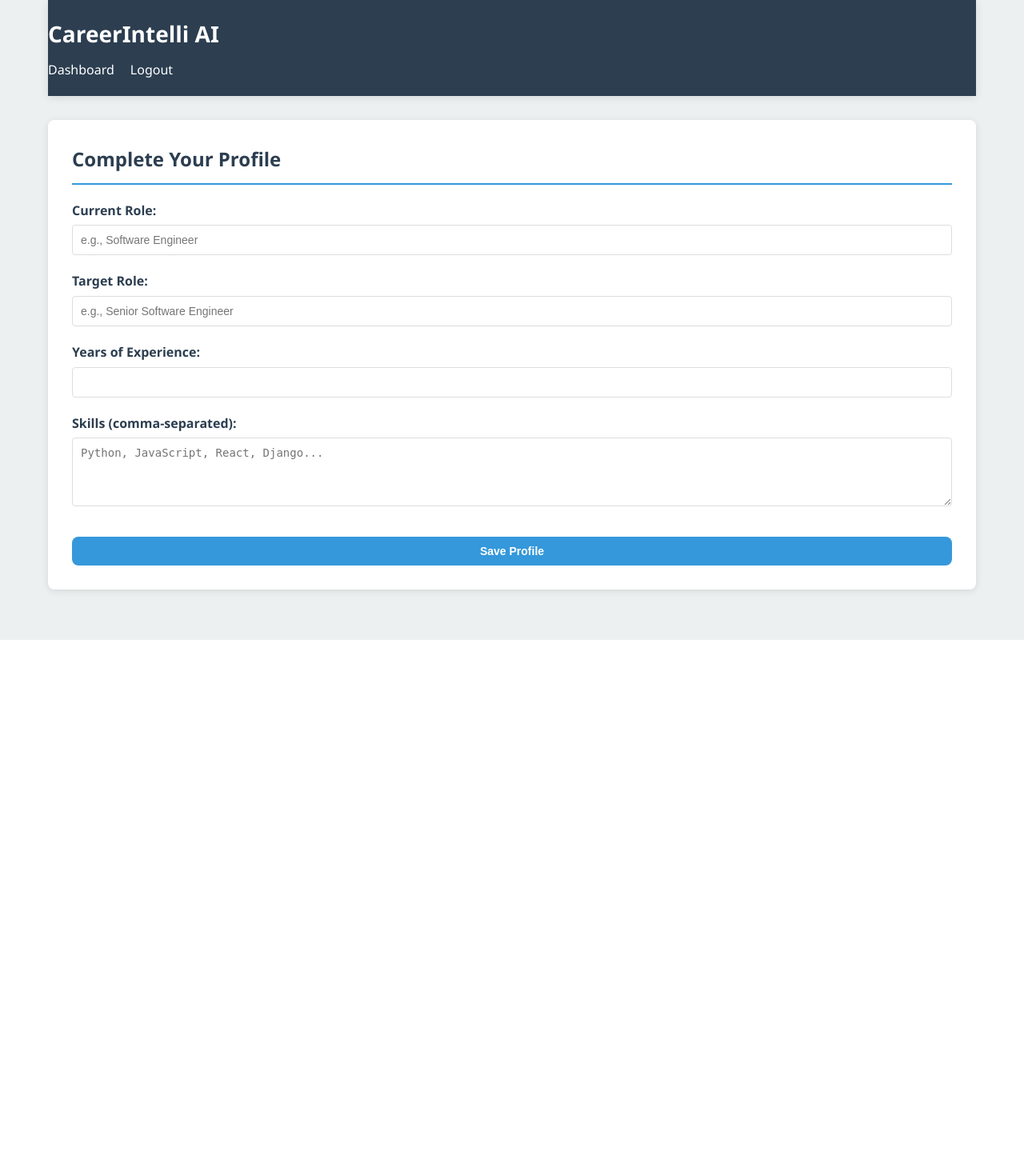
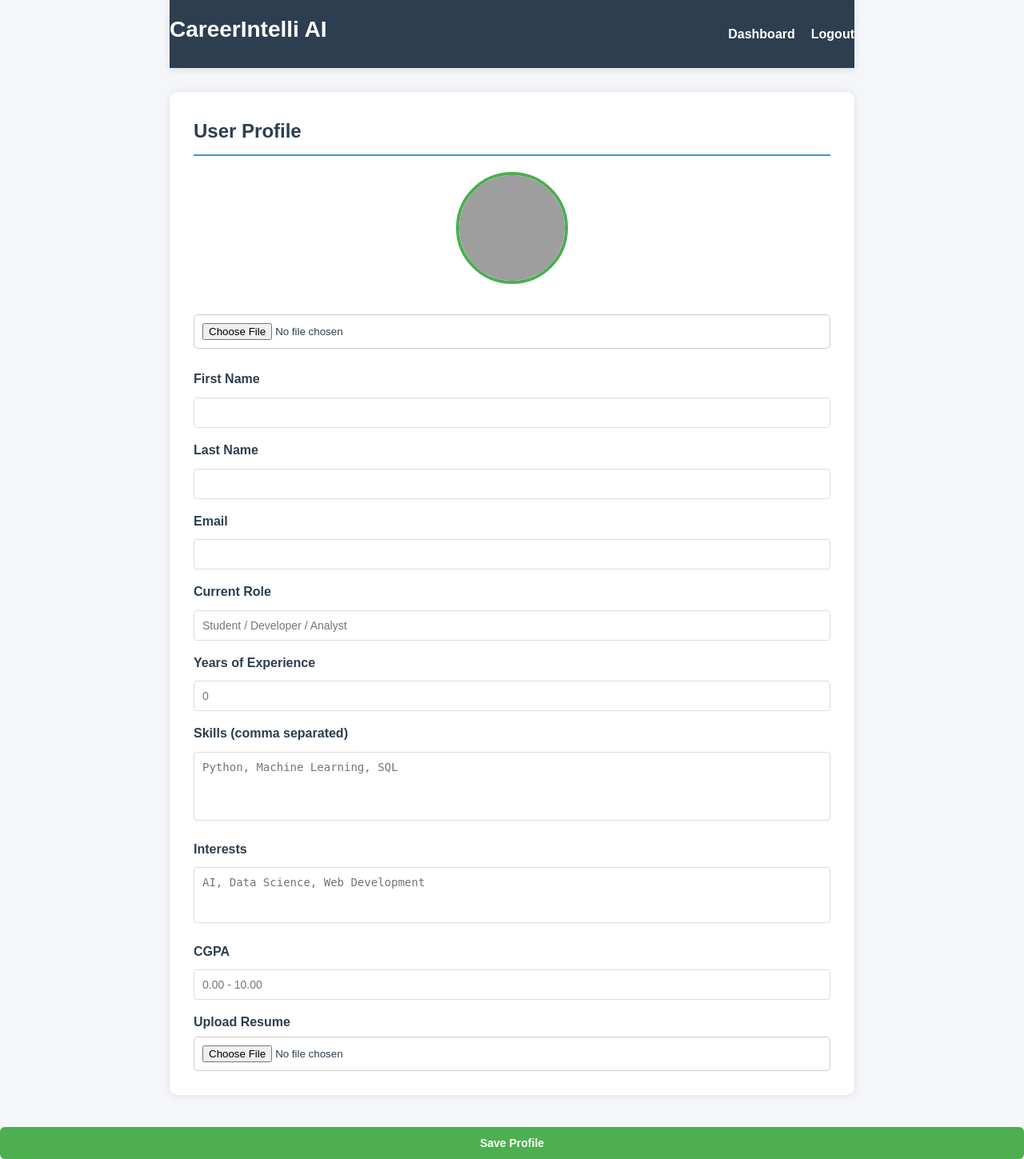
Before and after one commit to prerna-patil26/CareerIntelli_AI, a Flask app: template app/templates/profile_form.html in a window 1280 px wide. Shown: the whole page at 80% size. Before the commit the page ends 800 px from the top, so only its background shows below. Run offline with Flask 3, Linux system fonts and the light colour scheme; the template is opened without the code that fills it, so the values that code supplies are empty; parts of the project's set-up code (start-up, migrations or seed data) failed here and were passed over; grey boxes are pictures that could not be loaded.

Commit message:
Update profile form with enhanced styling and additional fields

```diff
--- a/app/templates/profile_form.html
+++ b/app/templates/profile_form.html
@@ -4,49 +4,218 @@
 <meta charset="UTF-8">
 <meta name="viewport" content="width=device-width, initial-scale=1.0">
 <title>CareerIntelli AI - Profile</title>
+
 <link rel="stylesheet" href="{{ url_for('static', filename='css/style.css') }}">
+
+<style>
+
+body{
+    font-family: Arial, sans-serif;
+    background:#f4f6f9;
+}
+
+.container{
+    width:70%;
+    margin:auto;
+}
+
+header{
+    display:flex;
+    justify-content:space-between;
+    align-items:center;
+    padding:15px 0;
+}
+
+nav ul{
+    list-style:none;
+    display:flex;
+    gap:20px;
+}
+
+nav a{
+    text-decoration:none;
+    font-weight:bold;
+}
+
+.profile-section{
+    background:white;
+    padding:30px;
+    border-radius:10px;
+    box-shadow:0 0 10px rgba(0,0,0,0.1);
+}
+
+.profile-header{
+    text-align:center;
+    margin-bottom:25px;
+}
+
+.profile-pic{
+    width:140px;
+    height:140px;
+    border-radius:50%;
+    object-fit:cover;
+    border:4px solid #4CAF50;
+}
+
+.form-group{
+    margin-bottom:15px;
+}
+
+label{
+    font-weight:bold;
+}
+
+input, textarea{
+    width:100%;
+    padding:10px;
+    border:1px solid #ccc;
+    border-radius:5px;
+    margin-top:5px;
+}
+
+textarea{
+    resize:none;
+}
+
+.btn-primary{
+    background:#4CAF50;
+    color:white;
+    padding:12px 20px;
+    border:none;
+    border-radius:6px;
+    cursor:pointer;
+}
+
+.btn-primary:hover{
+    background:#43a047;
+}
+
+.resume-link{
+    display:inline-block;
+    margin-top:10px;
+    color:#2196F3;
+}
+
+</style>
+
 </head>
+
 <body>
+
 <div class="container">
+
 <header>
+
 <h1>CareerIntelli AI</h1>
+
 <nav>
 <ul>
-                    <li><a href="{{ url_for('dashboard') }}">Dashboard</a></li>
-                    <li><a href="{{ url_for('logout') }}">Logout</a></li>
+<li><a href="{{ url_for('auth.dashboard') }}">Dashboard</a></li>
+<li><a href="{{ url_for('auth.logout') }}">Logout</a></li>
 </ul>
 </nav>
+
 </header>
 
 <main>
+
 <section class="profile-section">
-                <h2>Complete Your Profile</h2>
 
-                <form id="profile-form" method="POST">
-                    <div class="form-group">
-                        <label for="current_role">Current Role:</label>
-                        <input type="text" id="current_role" name="current_role" placeholder="e.g., Software Engineer">
+<h2>User Profile</h2>
+
+<form method="POST" action="{{ url_for('profile.update_profile') }}" enctype="multipart/form-data">
+
+<div class="profile-header">
+
+{% if profile and profile.profile_photo %}
+<img src="{{ url_for('static', filename=profile.profile_photo) }}" class="profile-pic">
+{% else %}
+<img src="{{ url_for('static', filename='images/default.png') }}" class="profile-pic">
+{% endif %}
+
+<br><br>
+
+<input type="file" name="profile_photo">
+
 </div>
 
 <div class="form-group">
-                        <label for="target_role">Target Role:</label>
-                        <input type="text" id="target_role" name="target_role" placeholder="e.g., Senior Software Engineer">
+<label>First Name</label>
+<input type="text" value="{{ user.first_name }}" readonly>
 </div>
 
 <div class="form-group">
-                        <label for="experience">Years of Experience:</label>
-                        <input type="number" id="experience" name="experience" min="0" max="100">
+<label>Last Name</label>
+<input type="text" value="{{ user.last_name }}" readonly>
 </div>
 
 <div class="form-group">
-                        <label for="skills">Skills (comma-separated):</label>
-                        <textarea id="skills" name="skills" rows="4" placeholder="Python, JavaScript, React, Django..."></textarea>
+<label>Email</label>
+<input type="email" value="{{ user.email }}" readonly>
 </div>
 
-                    <button type="submit" class="btn-primary">Save Profile</button>
+<div class="form-group">
+<label>Current Role</label>
+<input type="text" name="current_role" value="{{ profile.current_role if profile else '' }}" placeholder="Student / Developer / Analyst">
+</div>
+
+<div class="form-group">
+<label>Years of Experience</label>
+<input type="number" name="experience" value="{{ profile.years_of_experience if profile else '' }}" placeholder="0">
+</div>
+
+<div class="form-group">
+<label>Skills (comma separated)</label>
+
+<textarea name="skills" rows="4" placeholder="Python, Machine Learning, SQL">{% if profile and profile.skills %}{{ profile.skills | join(', ') }}{% endif %}</textarea>
+
+</div>
+
+<div class="form-group">
+<label>Interests</label>
+
+<textarea name="interests" rows="3" placeholder="AI, Data Science, Web Development">{% if profile and profile.interests %}{{ profile.interests | join(', ') }}{% endif %}</textarea>
+
+</div>
+
+<div class="form-group">
+<label>CGPA</label>
+<input type="number"
+       step="0.01"
+       min="0"
+       max="10"
+       name="cgpa"
+       value="{{ profile.cgpa if profile else '' }}"
+       placeholder="0.00 - 10.00">
+</div>
+
+<label>Upload Resume</label>
+
+<input type="file" name="resume">
+
+{% if profile and profile.resume_file %}
+
+<br>
+
+<a class="resume-link" href="{{ url_for('static', filename=profile.resume_file) }}" target="_blank">
+View Uploaded Resume
+</a>
+
+{% endif %}
+
+</div>
+
+<button type="submit" class="btn-primary">
+Save Profile
+</button>
+
 </form>
+
 </section>
+
 </main>
+
 </div>
+
 </body>
 </html>
```
Lines whose indentation alone changed are shown as unchanged.
